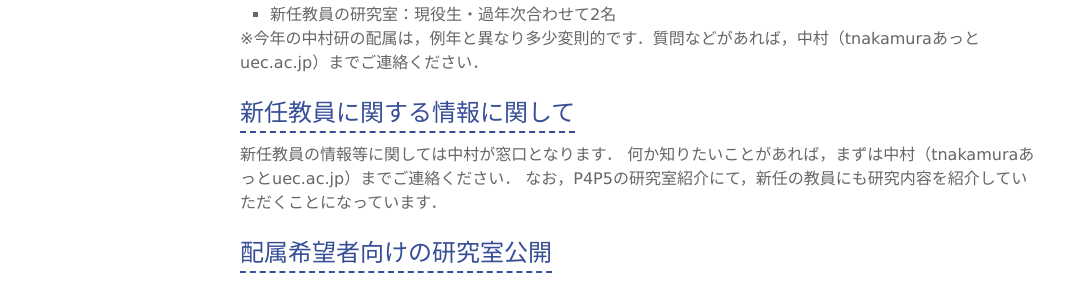
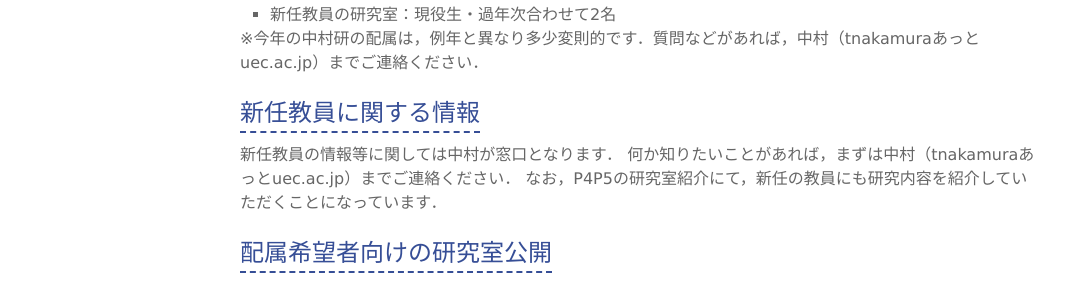
Before and after one commit to naka-lab/naka-lab.github.io, a Jekyll site: the page built from subpages/haizoku.md, in a window 1280 px wide. Shown: the part 738-1022 px from the top of the page, without its empty margins (0-1083 px from the left). Built offline with Jekyll 4.4.1, drawn with Linux system fonts in a browser that asks for light colours; comment, search, counter and statistics services are not loaded; our own code applies the rules of GitHub Pages for plain Markdown files.

Commit message:
Update haizoku.md

```diff
--- a/subpages/haizoku.md
+++ b/subpages/haizoku.md
@@ -12,7 +12,7 @@ layout: default
 
 ※今年の中村研の配属は，例年と異なり多少変則的です．質問などがあれば，中村（tnakamuraあっとuec.ac.jp）までご連絡ください．
 
-## 新任教員に関する情報に関して
+## 新任教員に関する情報
 新任教員の情報等に関しては中村が窓口となります．
 何か知りたいことがあれば，まずは中村（tnakamuraあっとuec.ac.jp）までご連絡ください．
 なお，P4P5の研究室紹介にて，新任の教員にも研究内容を紹介していただくことになっています．
```
